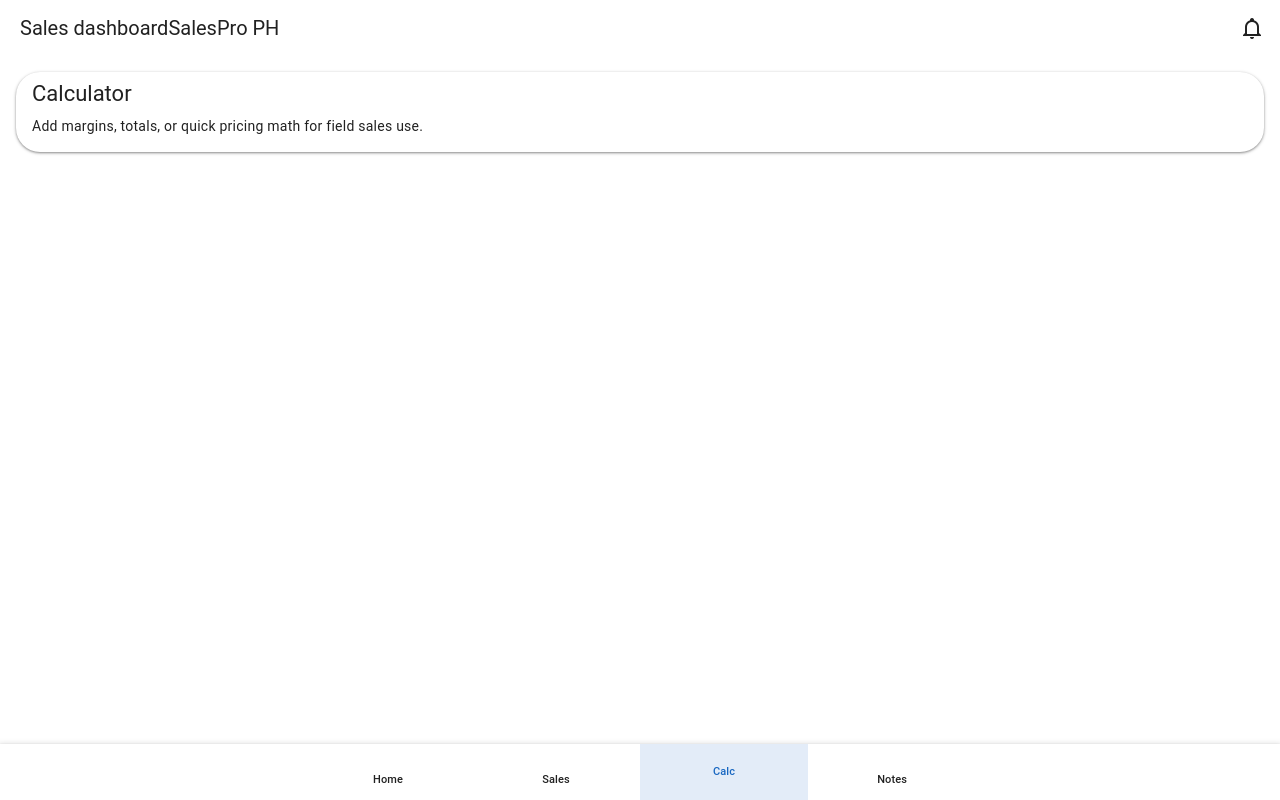
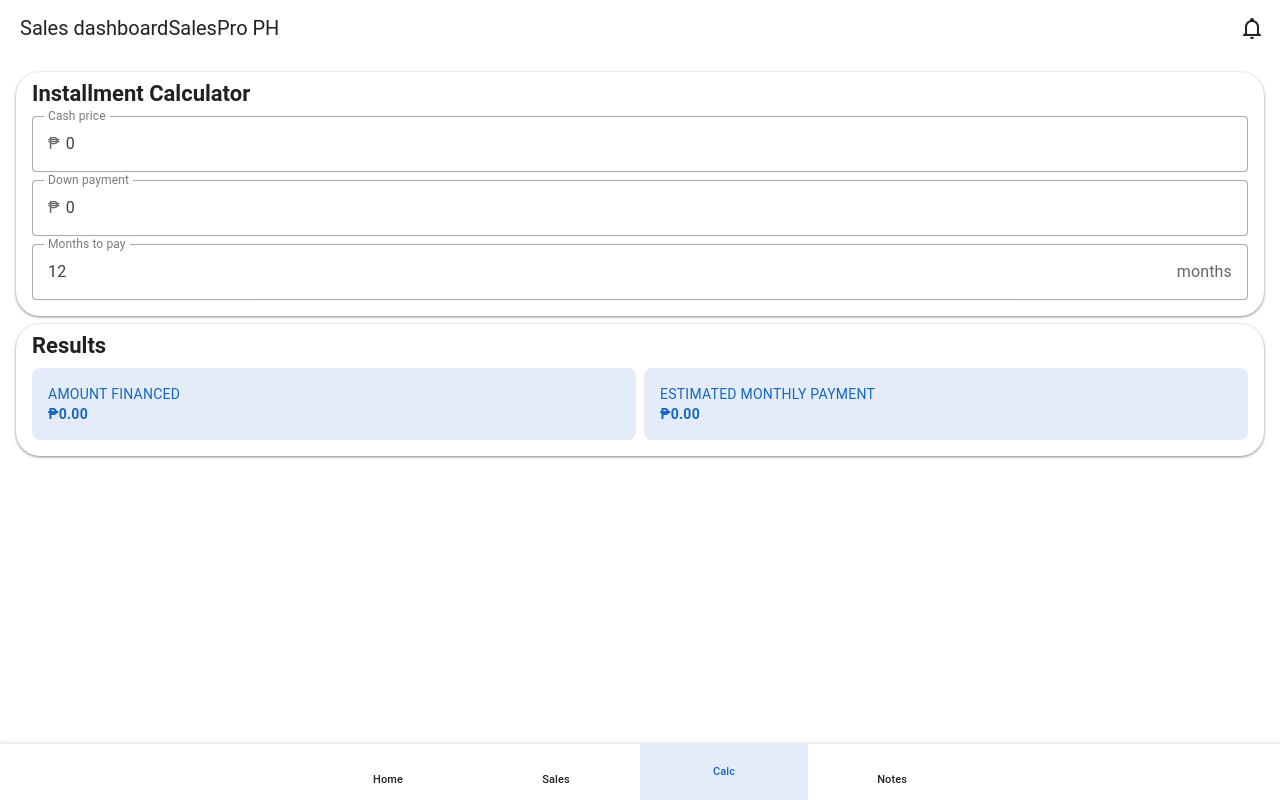
Before and after one commit to Szage14/salespro-ph, a Vue app in the folder salespro-app/: page /calculator in a window 1280 px wide. Built offline with nearby package versions, Linux system fonts and the light colour scheme.

Commit message:
Add local sales tools pages

```diff
--- a/salespro-app/src/views/CalculatorView.vue
+++ b/salespro-app/src/views/CalculatorView.vue
@@ -1,11 +1,83 @@
+<script setup lang="ts">
+import { computed, ref } from 'vue'
+
+const cashPrice = ref(0)
+const downPayment = ref(0)
+const monthsToPay = ref(12)
+
+const amountFinanced = computed(() => Math.max(cashPrice.value - downPayment.value, 0))
+const monthlyPayment = computed(() => {
+  if (monthsToPay.value <= 0) {
+    return 0
+  }
+
+  return amountFinanced.value / monthsToPay.value
+})
+</script>
+
 <template>
   <v-container class="page-shell" fluid>
     <v-row>
       <v-col cols="12">
-        <v-card class="page-card" rounded="xl">
-          <v-card-title>Calculator</v-card-title>
-          <v-card-text>
-            Add margins, totals, or quick pricing math for field sales use.
+        <v-card class="page-card" rounded="xl" elevation="8">
+          <v-card-title class="text-h6 font-weight-bold">Installment Calculator</v-card-title>
+          <v-card-text class="pt-0">
+            <v-row dense>
+              <v-col cols="12">
+                <v-text-field
+                  v-model.number="cashPrice"
+                  type="number"
+                  label="Cash price"
+                  prefix="₱"
+                  variant="outlined"
+                  hide-details
+                />
+              </v-col>
+              <v-col cols="12">
+                <v-text-field
+                  v-model.number="downPayment"
+                  type="number"
+                  label="Down payment"
+                  prefix="₱"
+                  variant="outlined"
+                  hide-details
+                />
+              </v-col>
+              <v-col cols="12">
+                <v-text-field
+                  v-model.number="monthsToPay"
+                  type="number"
+                  label="Months to pay"
+                  suffix="months"
+                  variant="outlined"
+                  hide-details
+                />
+              </v-col>
+            </v-row>
+          </v-card-text>
+        </v-card>
+      </v-col>
+    </v-row>
+
+    <v-row class="mt-2">
+      <v-col cols="12">
+        <v-card class="page-card" rounded="xl" elevation="8">
+          <v-card-title class="text-h6 font-weight-bold">Results</v-card-title>
+          <v-card-text class="pt-0">
+            <v-row dense>
+              <v-col cols="12" sm="6">
+                <v-card rounded="lg" variant="tonal" color="primary" class="pa-4">
+                  <div class="text-caption text-uppercase">Amount financed</div>
+                  <div class="text-h5 font-weight-bold">₱{{ amountFinanced.toFixed(2) }}</div>
+                </v-card>
+              </v-col>
+              <v-col cols="12" sm="6">
+                <v-card rounded="lg" variant="tonal" color="primary" class="pa-4">
+                  <div class="text-caption text-uppercase">Estimated monthly payment</div>
+                  <div class="text-h5 font-weight-bold">₱{{ monthlyPayment.toFixed(2) }}</div>
+                </v-card>
+              </v-col>
+            </v-row>
           </v-card-text>
         </v-card>
       </v-col>
--- a/salespro-app/src/views/NotesView.vue
+++ b/salespro-app/src/views/NotesView.vue
@@ -1,11 +1,105 @@
+<script setup lang="ts">
+import { onMounted, ref, watch } from 'vue'
+
+const storageKey = 'salespro-training-notes'
+
+const noteInput = ref('')
+const notes = ref<string[]>([])
+
+function loadNotes() {
+  if (typeof window === 'undefined') {
+    return
+  }
+
+  const saved = window.localStorage.getItem(storageKey)
+  if (!saved) {
+    return
+  }
+
+  try {
+    notes.value = JSON.parse(saved) as string[]
+  } catch {
+    notes.value = []
+  }
+}
+
+function addNote() {
+  const text = noteInput.value.trim()
+  if (!text) {
+    return
+  }
+
+  notes.value.unshift(text)
+  noteInput.value = ''
+}
+
+watch(
+  notes,
+  (value) => {
+    if (typeof window === 'undefined') {
+      return
+    }
+
+    window.localStorage.setItem(storageKey, JSON.stringify(value))
+  },
+  { deep: true },
+)
+
+onMounted(loadNotes)
+</script>
+
 <template>
   <v-container class="page-shell" fluid>
     <v-row>
       <v-col cols="12">
-        <v-card class="page-card" rounded="xl">
-          <v-card-title>Notes</v-card-title>
-          <v-card-text>
-            Capture follow-ups, reminders, and visit notes while you are on the move.
+        <v-card class="page-card" rounded="xl" elevation="8">
+          <v-card-title class="text-h6 font-weight-bold">Notes for Sales Training</v-card-title>
+          <v-card-text class="pt-0">
+            <v-row dense>
+              <v-col cols="12">
+                <v-textarea
+                  v-model="noteInput"
+                  label="Add note"
+                  variant="outlined"
+                  rows="4"
+                  auto-grow
+                  hide-details
+                />
+              </v-col>
+              <v-col cols="12">
+                <v-btn block color="primary" size="large" rounded="lg" @click="addNote">
+                  Save note locally
+                </v-btn>
+              </v-col>
+            </v-row>
+          </v-card-text>
+        </v-card>
+      </v-col>
+    </v-row>
+
+    <v-row class="mt-2">
+      <v-col cols="12">
+        <v-card class="page-card" rounded="xl" elevation="8">
+          <v-card-title class="text-h6 font-weight-bold">Saved Notes</v-card-title>
+          <v-card-text class="pt-0">
+            <v-list v-if="notes.length" class="bg-transparent" lines="two">
+              <v-list-item v-for="(note, index) in notes" :key="`${index}-${note}`">
+                <template #prepend>
+                  <v-avatar color="primary" variant="tonal" size="32">
+                    <v-icon icon="mdi-note-text-outline" size="18" />
+                  </v-avatar>
+                </template>
+                <v-list-item-title>Note {{ notes.length - index }}</v-list-item-title>
+                <v-list-item-subtitle>{{ note }}</v-list-item-subtitle>
+              </v-list-item>
+            </v-list>
+
+            <v-empty-state
+              v-else
+              icon="mdi-note-plus-outline"
+              title="No saved notes"
+              text="Add simple coaching reminders or training points to keep them on this device."
+            />
           </v-card-text>
         </v-card>
       </v-col>
--- a/salespro-app/src/views/SalesView.vue
+++ b/salespro-app/src/views/SalesView.vue
@@ -1,11 +1,140 @@
+<script setup lang="ts">
+import { computed, onMounted, ref, watch } from 'vue'
+
+type SalesStatus = 'Interested' | 'Applied' | 'Approved' | 'Declined'
+
+type SalesEntry = {
+  customerName: string
+  product: string
+  status: SalesStatus
+  notes: string
+}
+
+const storageKey = 'salespro-sales-entries'
+
+const customerName = ref('')
+const product = ref('')
+const status = ref<SalesStatus>('Interested')
+const notes = ref('')
+const entries = ref<SalesEntry[]>([])
+
+const statusOptions: SalesStatus[] = ['Interested', 'Applied', 'Approved', 'Declined']
+
+const canSave = computed(() => customerName.value.trim() !== '' && product.value.trim() !== '')
+
+function loadEntries() {
+  if (typeof window === 'undefined') {
+    return
+  }
+
+  const saved = window.localStorage.getItem(storageKey)
+  if (!saved) {
+    return
+  }
+
+  try {
+    entries.value = JSON.parse(saved) as SalesEntry[]
+  } catch {
+    entries.value = []
+  }
+}
+
+function saveEntry() {
+  if (!canSave.value) {
+    return
+  }
+
+  entries.value.unshift({
+    customerName: customerName.value.trim(),
+    product: product.value.trim(),
+    status: status.value,
+    notes: notes.value.trim(),
+  })
+
+  customerName.value = ''
+  product.value = ''
+  status.value = 'Interested'
+  notes.value = ''
+}
+
+watch(
+  entries,
+  (value) => {
+    if (typeof window === 'undefined') {
+      return
+    }
+
+    window.localStorage.setItem(storageKey, JSON.stringify(value))
+  },
+  { deep: true },
+)
+
+onMounted(loadEntries)
+</script>
+
 <template>
   <v-container class="page-shell" fluid>
     <v-row>
       <v-col cols="12">
-        <v-card class="page-card" rounded="xl">
-          <v-card-title>Sales</v-card-title>
-          <v-card-text>
-            Track orders, pipeline updates, and customer activity from one place.
+        <v-card class="page-card" rounded="xl" elevation="8">
+          <v-card-title class="text-h6 font-weight-bold">Sales Tracker</v-card-title>
+          <v-card-text class="pt-0">
+            <v-row dense>
+              <v-col cols="12">
+                <v-text-field v-model="customerName" label="Customer name" variant="outlined" hide-details />
+              </v-col>
+              <v-col cols="12">
+                <v-text-field v-model="product" label="Product" variant="outlined" hide-details />
+              </v-col>
+              <v-col cols="12">
+                <v-select
+                  v-model="status"
+                  :items="statusOptions"
+                  label="Status"
+                  variant="outlined"
+                  hide-details
+                />
+              </v-col>
+              <v-col cols="12">
+                <v-textarea v-model="notes" label="Notes" variant="outlined" rows="3" auto-grow hide-details />
+              </v-col>
+              <v-col cols="12">
+                <v-btn block color="primary" size="large" rounded="lg" :disabled="!canSave" @click="saveEntry">
+                  Save sales entry
+                </v-btn>
+              </v-col>
+            </v-row>
+          </v-card-text>
+        </v-card>
+      </v-col>
+    </v-row>
+
+    <v-row class="mt-2">
+      <v-col cols="12">
+        <v-card class="page-card" rounded="xl" elevation="8">
+          <v-card-title class="text-h6 font-weight-bold">Saved Entries</v-card-title>
+          <v-card-text class="pt-0">
+            <v-list v-if="entries.length" class="bg-transparent" lines="two">
+              <v-list-item v-for="(entry, index) in entries" :key="`${entry.customerName}-${index}`">
+                <v-list-item-title>{{ entry.customerName }}</v-list-item-title>
+                <v-list-item-subtitle>
+                  {{ entry.product }} · {{ entry.status }}
+                </v-list-item-subtitle>
+                <template #append>
+                  <v-chip size="small" color="primary" variant="tonal">{{ index + 1 }}</v-chip>
+                </template>
+                <div v-if="entry.notes" class="text-body-2 mt-2 text-medium-emphasis">
+                  {{ entry.notes }}
+                </div>
+              </v-list-item>
+            </v-list>
+
+            <v-empty-state
+              v-else
+              icon="mdi-clipboard-text-outline"
+              title="No saved entries yet"
+              text="Add a sales entry to build your tracker locally on this device."
+            />
           </v-card-text>
         </v-card>
       </v-col>
```
